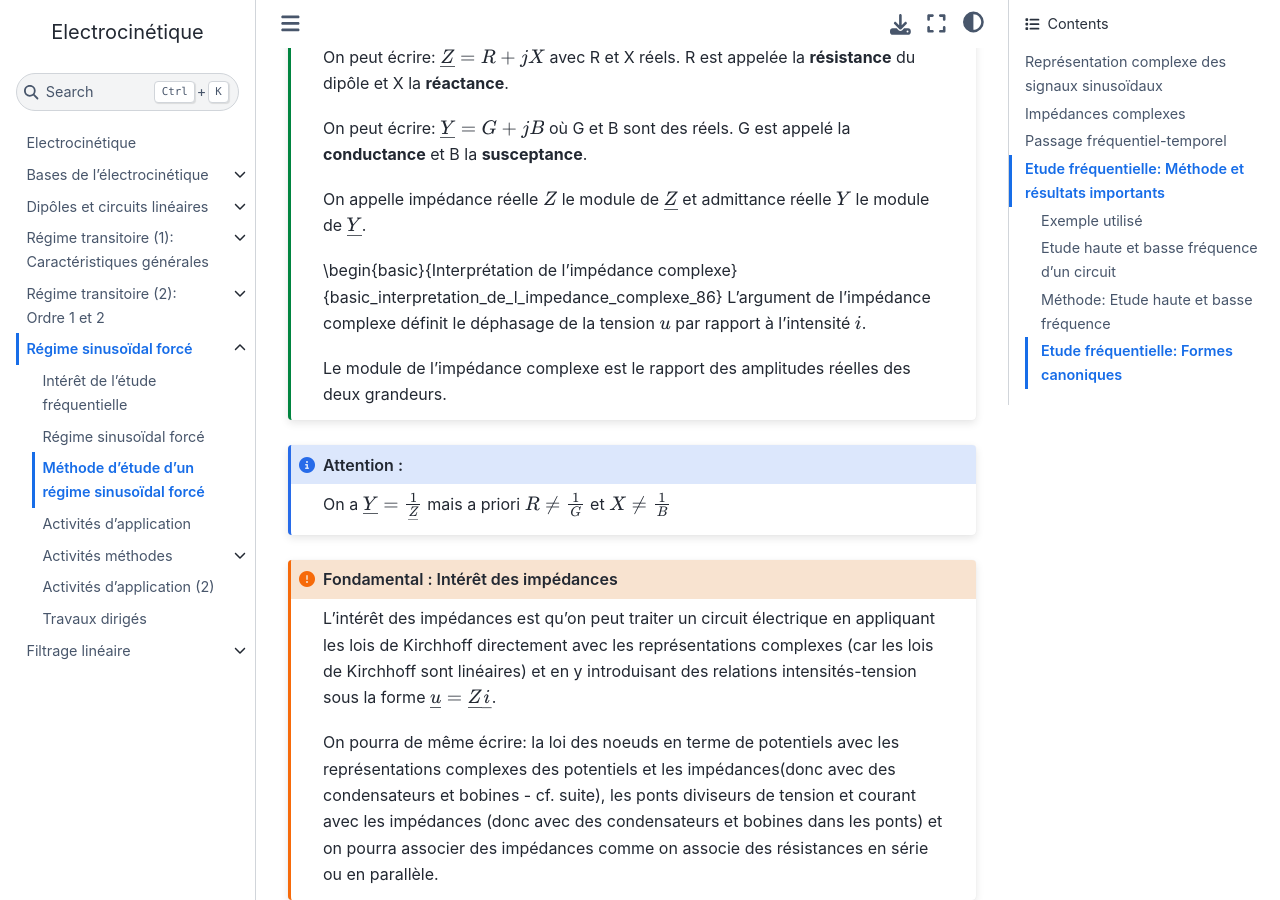
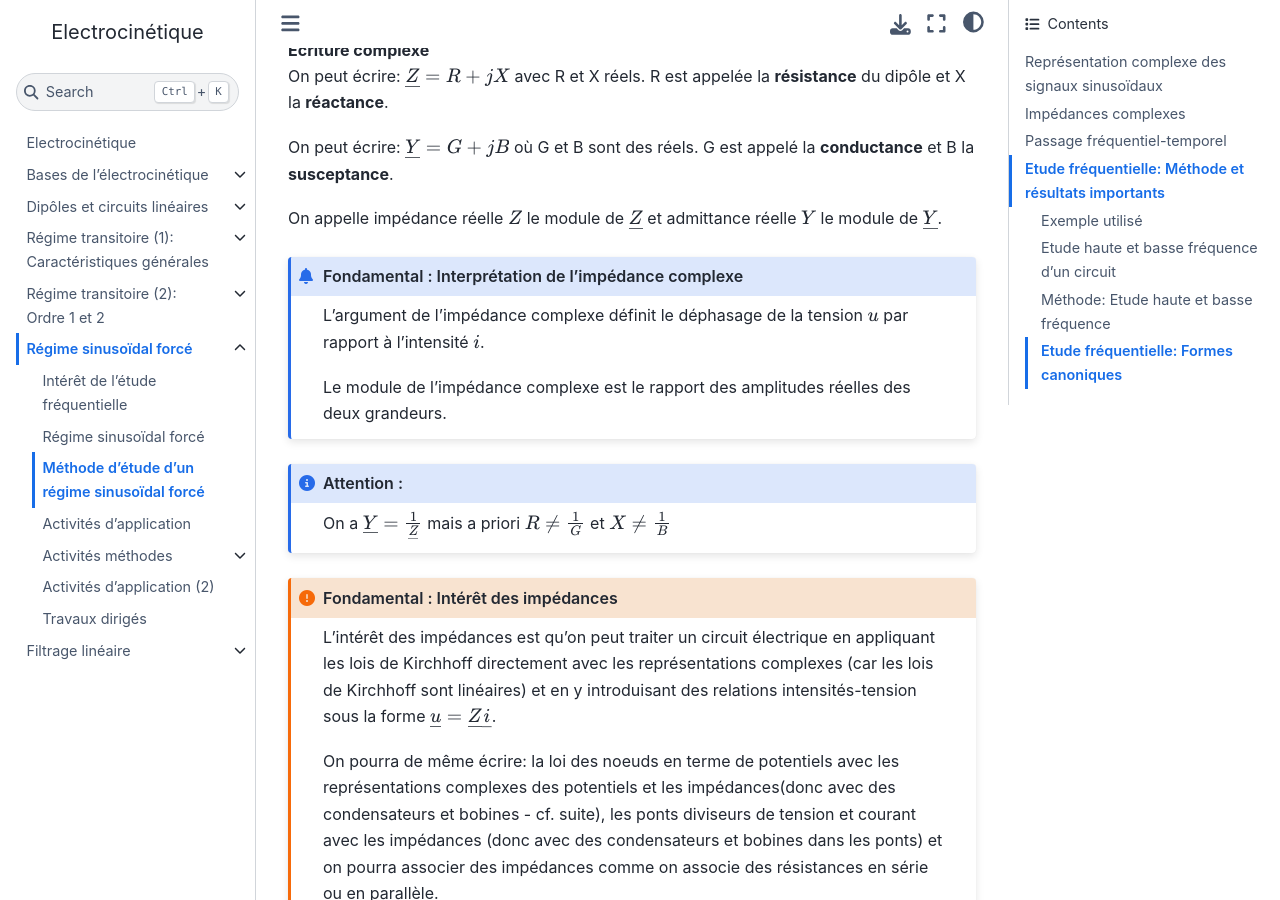
Before and after one commit to pcsi3physiquestan/electrocinetique_sources, a Jupyter Book: the page built from notebook/rsf_methode.md, in a window 1280 px wide and 900 px high, scrolled down 4046 px. Built offline with Jupyter Book 1.0.4 settings and Sphinx 7.4.7 and the Sphinx Book theme 1.1.4, drawn with Linux system fonts in a browser that asks for light colours.

Commit message:
Mise à jour des sources

`````diff
--- a/notebook/rsf_methode.md
+++ b/notebook/rsf_methode.md
@@ -212,7 +212,7 @@ On définit __l'admittance complexe__ comme l'inverse de l'impédance complexe:
 \begin{equation}
 \underline{Y} = \frac{1}{\underline{Z}} = \frac{\underline{i}}{\underline{u}} = \frac{\underline{i_m}}{\underline{u_m}}
 \end{equation}\end{defi}
-
+````
 
 __Ecriture complexe__
 On peut écrire: $\underline{Z} = R + jX$ avec R et X réels. R est appelée la __résistance__ du dipôle et X la __réactance__.
@@ -222,7 +222,7 @@ On peut écrire: $\underline{Y} = G + jB$ où G et B sont des réels. G est appe
 On appelle impédance réelle $Z$ le module de $\underline{Z}$ et admittance réelle $Y$ le module de $\underline{Y}$.
 
 
-\begin{basic}{Interprétation de l'impédance complexe}{basic_interpretation_de_l_impedance_complexe_86}
+````{admonition} Fondamental : Interprétation de l'impédance complexe
 L'argument de l'impédance complexe définit le déphasage de la tension $u$ par rapport à l'intensité $i$.
 
 Le module de l'impédance complexe est le rapport des amplitudes réelles des deux grandeurs.
`````
